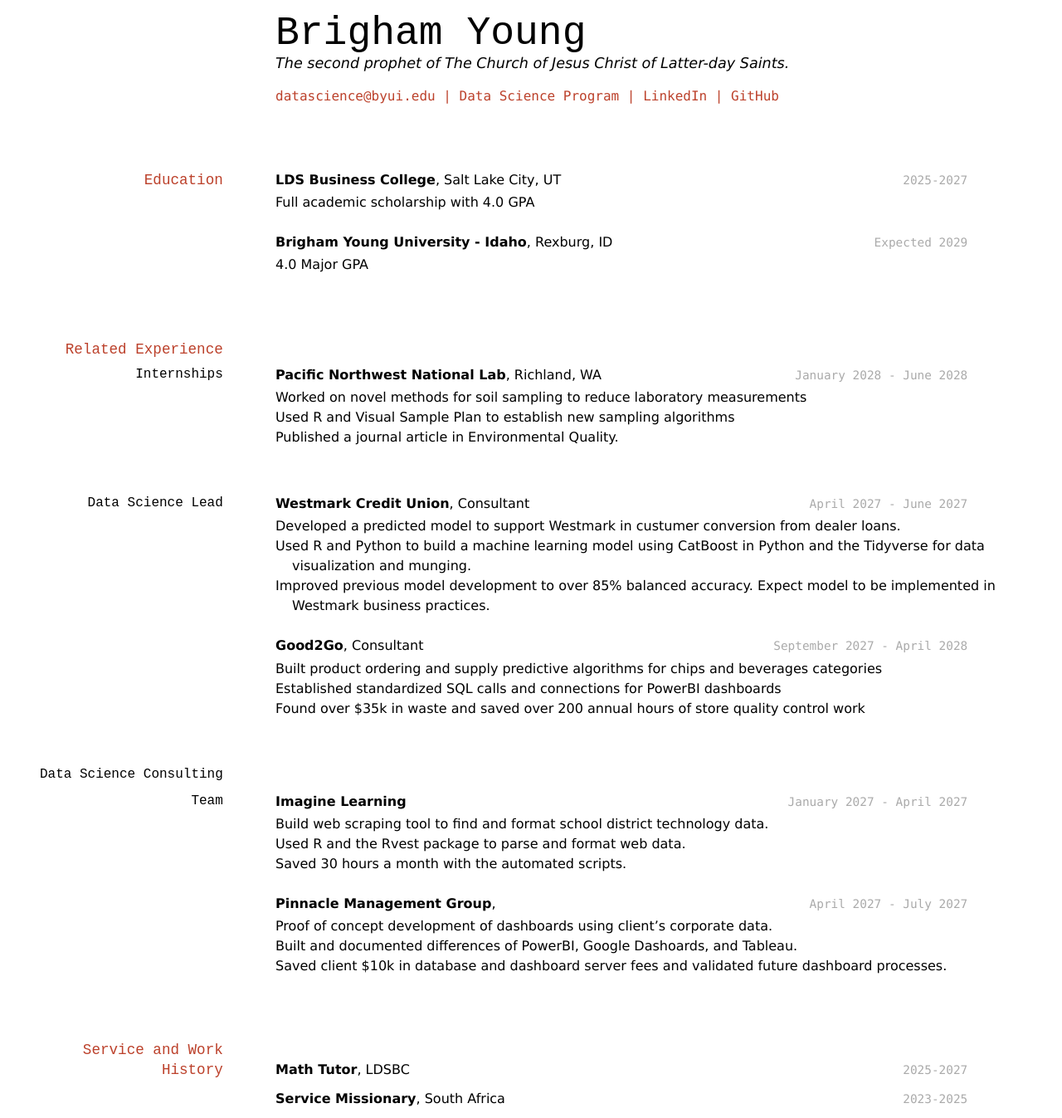
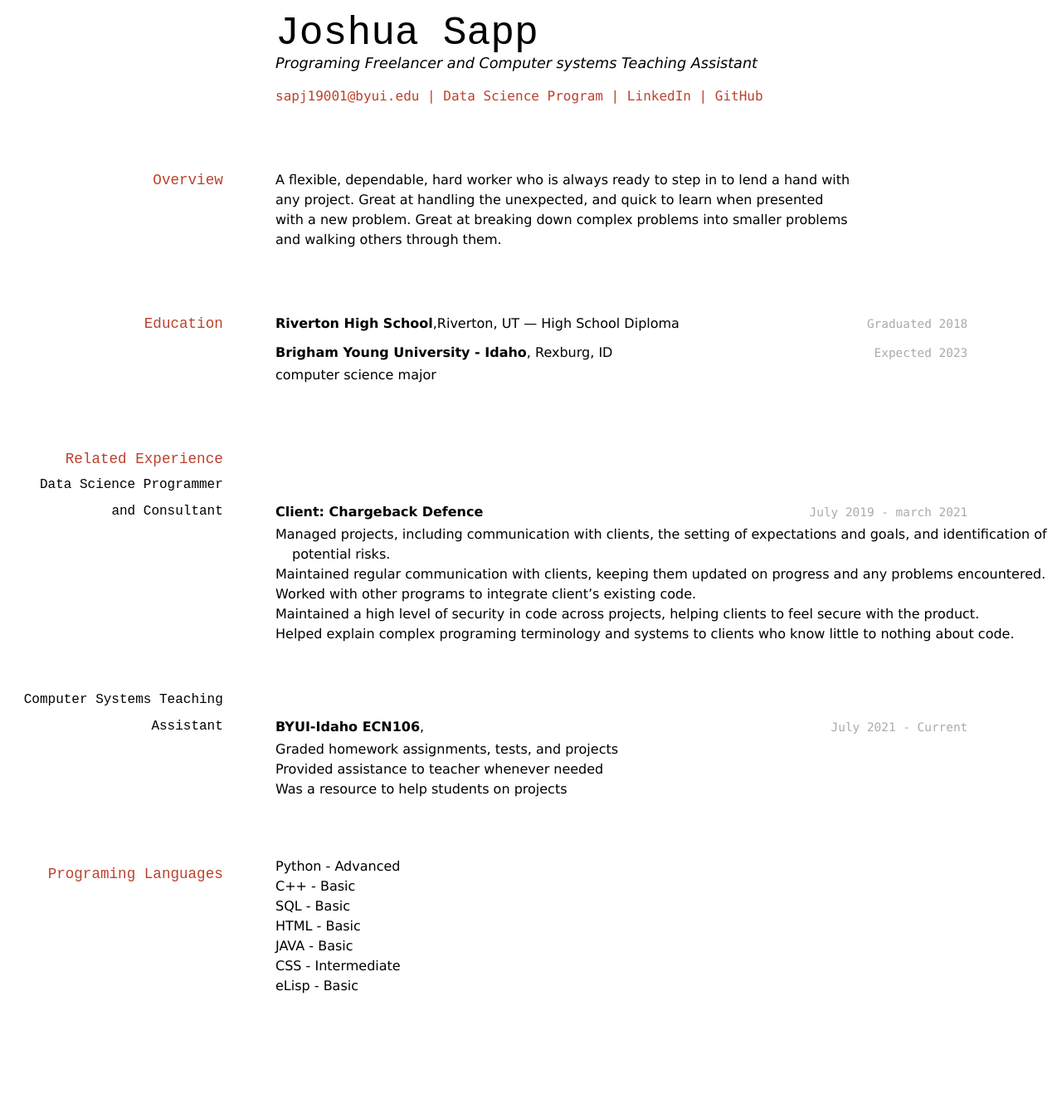
Before and after one commit to Mdellasilva/Sapp-Resume, a Jekyll site: the page built from docs/index.md, in a window 1280 px wide. Shown: the whole page at 83% size. Built offline with Jekyll 4.4.1, drawn with Linux system fonts in a browser that asks for light colours; after the commit the page ends 1224 px from its top, so only the background shows below that.

Commit message:
update 12/4/21

```diff
--- a/docs/index.md
+++ b/docs/index.md
@@ -1,87 +1,68 @@
 ---
 layout: cv
-title: Brigham Young's Resume
+title: Joshua Sapp's Resume
 ---
-# Brigham Young
-The second prophet of The Church of Jesus Christ of Latter-day Saints.
+# Joshua Sapp
+Programing Freelancer and Computer systems Teaching Assistant
 
 <div id="webaddress">
-<a href="datascience@byui.edu">datascience@byui.edu</a>
+<a href="sapj19001@byui.edu">sapj19001@byui.edu</a>
 | <a href="https://byuidatascience.github.io/development.html">Data Science Program</a>
-| <a href="https://www.linkedin.com/groups/13537407/">LinkedIn</a>
-| <a href="https://github.com/byuids-resumes">GitHub</a>
+| <a href="www.linkedin.com/in/joshua-sapp-52273918a">LinkedIn</a>
+| <a href="https://github.com/jsappbyui1">GitHub</a>
 </div>
 
-<!-- https://www.monique.tech/the-art-of-markdown -->
+
+## Overview
+A flexible, dependable, hard worker who is always ready to step in to lend a hand with any project.  Great at handling the unexpected, and quick to learn when presented with a new problem.  Great at breaking down complex problems into smaller problems and walking others through them.
+
 
 ## Education
 
-`2025-2027`
-__LDS Business College__, Salt Lake City, UT
+`Graduated 2018`
+__Riverton High School__,Riverton, UT — High School Diploma
 
-- Full academic scholarship with 4.0 GPA
 
-`Expected 2029`
+`Expected 2023`
 __Brigham Young University - Idaho__, Rexburg, ID
 
-- 4.0 Major GPA
+- computer science major
 
 
 ## Related Experience
 
-### Internships
+### Data Science Programmer and Consultant
 
-`January 2028 - June 2028`
-__Pacific Northwest National Lab__, Richland, WA
+`July 2019 - march 2021`
+__Client: Chargeback Defence__
 
-- Worked on novel methods for soil sampling to reduce laboratory measurements
-- Used R and Visual Sample Plan to establish new sampling algorithms
-- Published a journal article in Environmental Quality.
+- Managed projects, including communication with clients, the setting of expectations and goals, and identification of potential risks.
+- Maintained regular communication with clients, keeping them updated on progress and any problems encountered.
+- Worked with other programs to integrate client’s existing code.
+- Maintained a high level of security in code across projects, helping clients to feel secure with the product.
+- Helped explain complex programing terminology and systems to clients who know little to nothing about code.
 
-### Data Science Lead
+### Computer Systems Teaching Assistant
 
-`April 2027 - June 2027`
-__Westmark Credit Union__, Consultant
+`July 2021 - Current`
+__BYUI-Idaho ECN106__,
 
-- Developed a predicted model to support Westmark in custumer conversion from dealer loans.
-- Used R and Python to build a machine learning model using CatBoost in Python and the Tidyverse for data visualization and munging.
-- Improved previous model development to over 85% balanced accuracy. Expect model to be implemented in Westmark business practices.
+- Graded homework assignments, tests, and projects
+- Provided assistance to teacher whenever needed
+- Was a resource to help students on projects
 
-`September 2027 - April 2028`
-__Good2Go__, Consultant
+## Programing Languages
+- Python - Advanced
+- C++ - Basic
+- SQL - Basic
+- HTML - Basic
+- JAVA - Basic
+- CSS - Intermediate
+- eLisp - Basic
 
-- Built product ordering and supply predictive algorithms for chips and beverages categories
-- Established standardized SQL calls and connections for PowerBI dashboards
-- Found over $35k in waste and saved over 200 annual hours of store quality control work
-
-### Data Science Consulting Team
-
-`January 2027 - April 2027`
-__Imagine Learning__
-
-- Build web scraping tool to find and format school district technology data.
-- Used R and the Rvest package to parse and format web data.
-- Saved 30 hours a month with the automated scripts.
-
-`April 2027 - July 2027`
-__Pinnacle Management Group__,
-
-- Proof of concept development of dashboards using client's corporate data.
-- Built and documented differences of PowerBI, Google Dashoards, and Tableau.
-- Saved client $10k in database and dashboard server fees and validated future dashboard processes.
-
-
-## Service and Work History
-
-`2025-2027`
-__Math Tutor__, LDSBC
-
-
-`2023-2025`
-__Service Missionary__, South Africa
 
 
 
 <!-- ### Footer
 
-Last updated: May 2013 -->
+Last updated: December 2021 -->
```
Also changed, not shown: index_2027.md (deleted, +0 -86 lines), index_example_1.md (deleted, +0 -89 lines), docs_setup.png (deleted).
